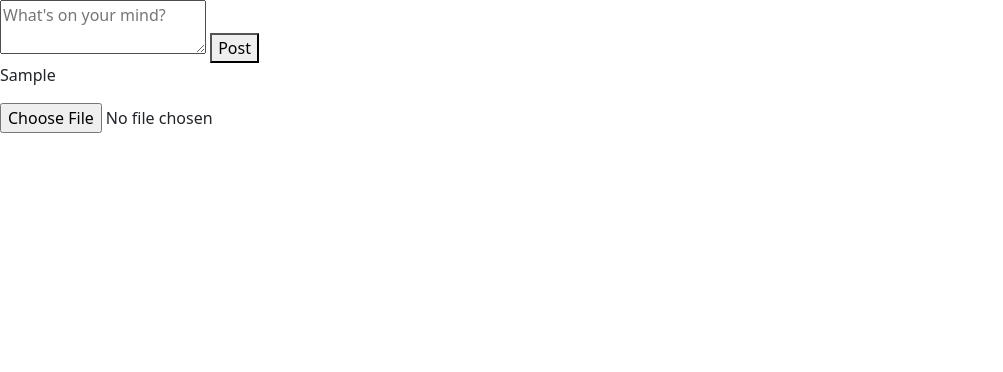
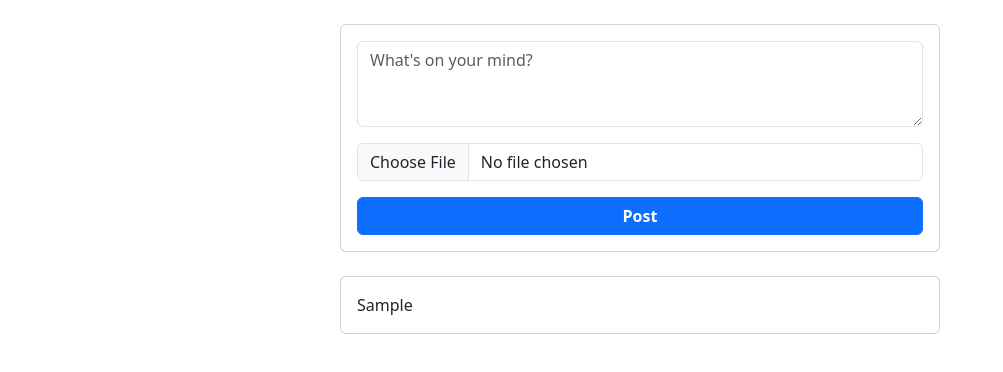
Before and after one commit to DanielFitoussi/JewUnity, a plain HTML site: page public/feed.html in a window 1280 px wide. Both pictures are taken after typing "Sample" into the empty fields and a click on the button "Post". Shown: the whole page, without its empty margins (0-1003 px from the left). Drawn offline with nearby package versions, Linux system fonts and the light colour scheme.

Commit message:
Redesign feed page with Bootstrap layout and post creation (text, image, video)

```diff
--- a/public/feed.css
+++ b/public/feed.css
@@ -0,0 +1,39 @@
+/* מדיה (תמונה / וידאו) */
+.post-media,
+img,
+video {
+  max-width: 100%;
+  max-height: 400px;
+  margin-top: 10px;
+  border-radius: 10px;
+  object-fit: cover;
+}
+
+/* הגבלת רוחב של פוסטים + מיקום במרכז */
+.card {
+  max-width: 600px;
+  margin-left: auto;
+  margin-right: auto;
+}
+
+/* טופס הוספת פוסט */
+#postForm {
+  width: 100%;
+}
+
+/* עיצוב רקע כללי */
+body {
+  background-color: #f8f9fa;
+  font-family: Arial, sans-serif;
+}
+
+/* עיצוב כפתור */
+button[type="submit"] {
+  width: 100%;
+  font-weight: bold;
+}
+
+/* מרווח בין פוסטים */
+.card + .card {
+  margin-top: 1rem;
+}
--- a/public/feed.html
+++ b/public/feed.html
@@ -4,28 +4,36 @@
 <head>
   <meta charset="UTF-8">
   <meta name="viewport" content="width=device-width, initial-scale=1.0">
-    <title>Document</title>
+  <title>Feed</title>
   <link rel="stylesheet" href="feed.css">
-    <link href="https://cdn.jsdelivr.net/npm/bootstrap@5.3.6/dist/css/bootstrap.min.css" rel="stylesheet" integrity="sha384-4Q6Gf2aSP4eDXB8Miphtr37CMZZQ5oXLH2yaXMJ2w8e2ZtHTl7GptT4jmndRuHDT" crossorigin="anonymous">
+  <link href="https://cdn.jsdelivr.net/npm/bootstrap@5.3.6/dist/css/bootstrap.min.css" rel="stylesheet"
+    integrity="sha384-4Q6Gf2aSP4eDXB8Miphtr37CMZZQ5oXLH2yaXMJ2w8e2ZtHTl7GptT4jmndRuHDT" crossorigin="anonymous">
 </head>
 
 <body>
 
-
+  <div class="container mt-4">
+    <!-- טופס יצירת פוסט -->
+    <div class="card p-3 mb-4">
       <form id="postForm">
-        <textarea id="postContent" placeholder="What's on your mind?" required></textarea>
-        <button type="submit">Post</button>
+        <div class="mb-3">
+          <textarea id="postContent" class="form-control" placeholder="What's on your mind?" rows="3" required></textarea>
+        </div>
+        <div class="mb-3">
+          <input type="file" id="postImage" class="form-control" accept="image/*,video/*">
+        </div>
+        <button type="submit" class="btn btn-primary">Post</button>
       </form>
-
-    <div id="postsContainer">
     </div>
 
-    <input type="file" id="postImage" accept="image/*,video/*">
-
-
+    <!-- אזור הפוסטים -->
+    <div id="postsContainer"></div>
+  </div>
 
   <script src="feed.js"></script>
-<script src="https://cdn.jsdelivr.net/npm/bootstrap@5.3.6/dist/js/bootstrap.bundle.min.js" integrity="sha384-j1CDi7MgGQ12Z7Qab0qlWQ/Qqz24Gc6BM0thvEMVjHnfYGF0rmFCozFSxQBxwHKO" crossorigin="anonymous"></script>
+  <script src="https://cdn.jsdelivr.net/npm/bootstrap@5.3.6/dist/js/bootstrap.bundle.min.js"
+    integrity="sha384-j1CDi7MgGQ12Z7Qab0qlWQ/Qqz24Gc6BM0thvEMVjHnfYGF0rmFCozFSxQBxwHKO"
+    crossorigin="anonymous"></script>
 </body>
 
 </html>
--- a/public/feed.js
+++ b/public/feed.js
@@ -1,26 +1,27 @@
 document.addEventListener('DOMContentLoaded', () => {
 
-    const postForm = document.getElementById('postForm')
+  const postForm = document.getElementById('postForm');
   const postsContainer = document.getElementById('postsContainer');
 
-
   postForm.addEventListener('submit', (e) => {
-        e.preventDefault()
+    e.preventDefault();
 
     const content = document.getElementById('postContent').value;
 
+    // יצירת כרטיס Bootstrap
     const postElement = document.createElement('div');
-        postElement.classList.add('post');
+    postElement.classList.add('card', 'mb-3');
+
+    const cardBody = document.createElement('div');
+    cardBody.classList.add('card-body');
 
     const textElement = document.createElement('p');
+    textElement.classList.add('card-text');
     textElement.textContent = content;
-        postElement.appendChild(textElement);
 
-        postsContainer.prepend(postElement);
+    cardBody.appendChild(textElement);
 
-
-        postForm.reset();
-
+    // הוספת מדיה (אם קיימת)
     const fileInput = document.getElementById('postImage');
     const file = fileInput.files[0];
 
@@ -31,19 +32,20 @@ if (file) {
         const img = document.createElement('img');
         img.src = mediaURL;
         img.alt = 'Post Image';
-    img.classList.add('post-media');
-    postElement.appendChild(img);
+        img.classList.add('img-fluid', 'mt-2');
+        cardBody.appendChild(img);
       } else if (file.type.startsWith('video/')) {
         const video = document.createElement('video');
         video.src = mediaURL;
         video.controls = true;
-    video.classList.add('post-media');
-    postElement.appendChild(video);
+        video.classList.add('w-100', 'mt-2');
+        cardBody.appendChild(video);
       }
     }
 
+    postElement.appendChild(cardBody);
+    postsContainer.prepend(postElement);
+    postForm.reset();
+  });
 
-
-    })
-
-})
+});
--- a/public/login.css
+++ /dev/null
@@ -1,5 +0,0 @@
-.post-media{
-    max-width: 100%;
-    margin-top: 10px;
-    border-radius: 10px;
-}
```
Lines whose indentation alone changed are shown as unchanged.
